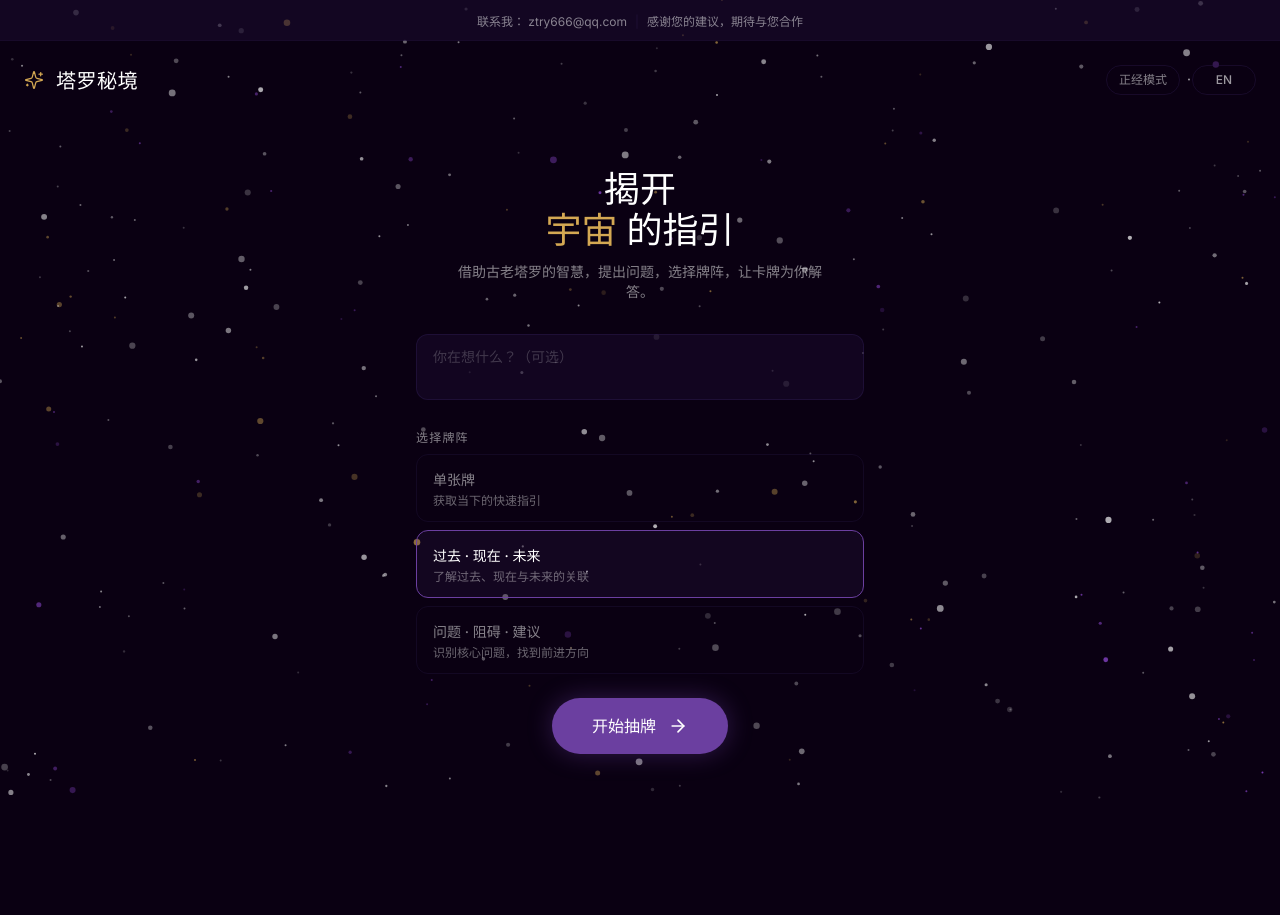
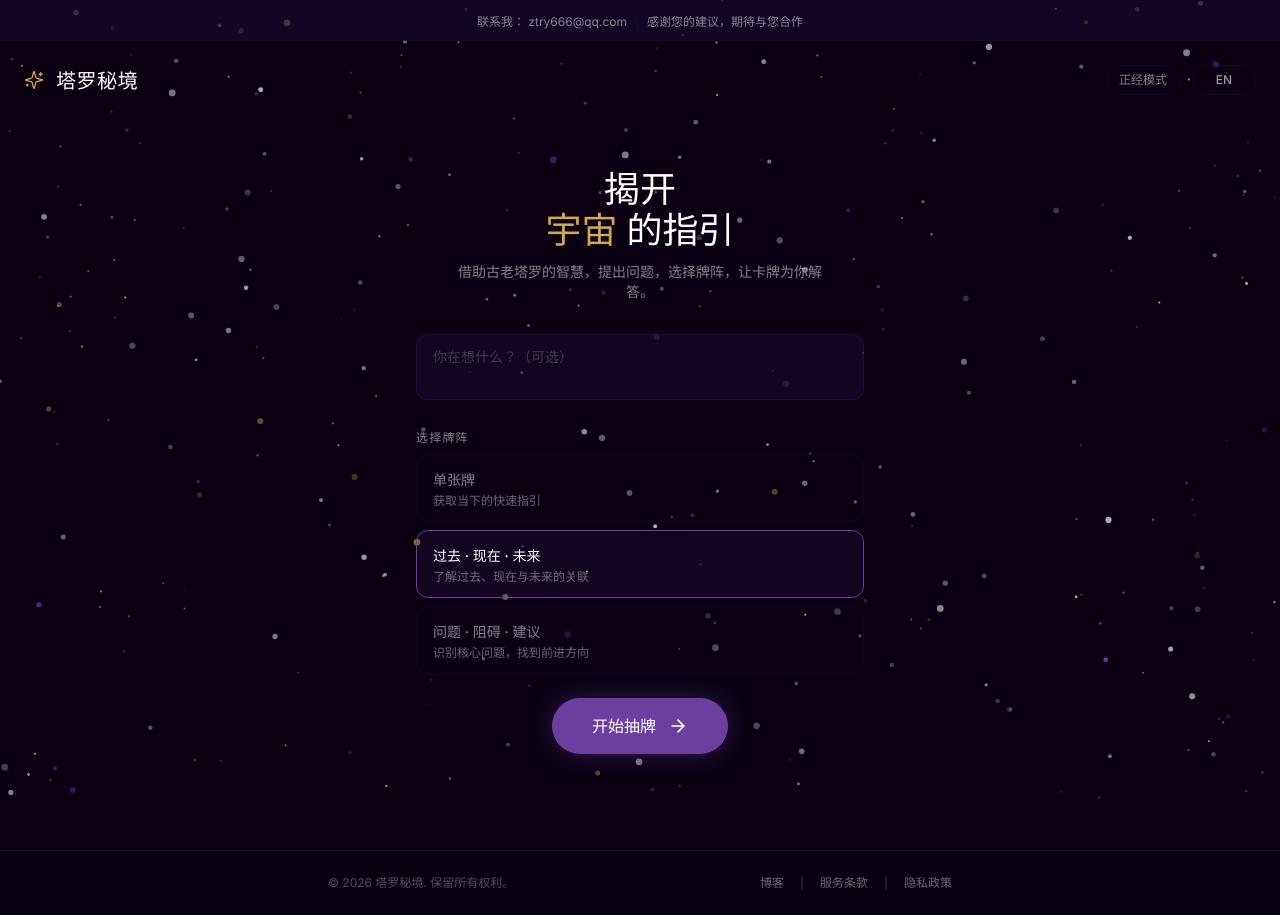
Before and after one commit to zhangztr/tarot-hahaha, a React (Vite) app: page / in a window 1280 px wide. Before the commit the page ends 850 px from the top, so only its background shows below. Built offline with nearby package versions, Linux system fonts and the light colour scheme; a web font is replaced by a local one.

Commit message:
feat: add Footer component with ToS/Privacy/Blog links
Co-Authored-By: Claude Opus 4.7 <noreply@anthropic.com>

```diff
--- /dev/null
+++ b/src/components/Footer.tsx
@@ -0,0 +1,29 @@
+import { Link } from "react-router-dom";
+import { useT } from "../hooks/useT";
+
+export default function Footer() {
+  const t = useT();
+
+  return (
+    <footer className="w-full border-t border-white/10 bg-black/20">
+      <div className="max-w-2xl mx-auto px-6 py-6 flex flex-col sm:flex-row items-center justify-between gap-3">
+        <span className="text-white/30 text-xs">
+          {t("footer.copyright")}
+        </span>
+        <nav className="flex items-center gap-4 text-xs text-white/40">
+          <Link to="/blog" className="hover:text-white/70 transition-colors">
+            {t("footer.blog")}
+          </Link>
+          <span className="text-white/20">|</span>
+          <Link to="/tos" className="hover:text-white/70 transition-colors">
+            {t("footer.tos")}
+          </Link>
+          <span className="text-white/20">|</span>
+          <Link to="/privacy" className="hover:text-white/70 transition-colors">
+            {t("footer.privacy")}
+          </Link>
+        </nav>
+      </div>
+    </footer>
+  );
+}
--- a/src/components/Layout.tsx
+++ b/src/components/Layout.tsx
@@ -1,5 +1,6 @@
 import type { ReactNode } from "react";
 import Header from "./Header";
+import Footer from "./Footer";
 import StarfieldBackground from "./StarfieldBackground";
 
 export default function Layout({ children }: { children: ReactNode }) {
@@ -11,6 +12,7 @@ export default function Layout({ children }: { children: ReactNode }) {
         <main className="flex-1 flex flex-col items-center px-6 pb-24">
           {children}
         </main>
+        <Footer />
       </div>
     </div>
   );
```
